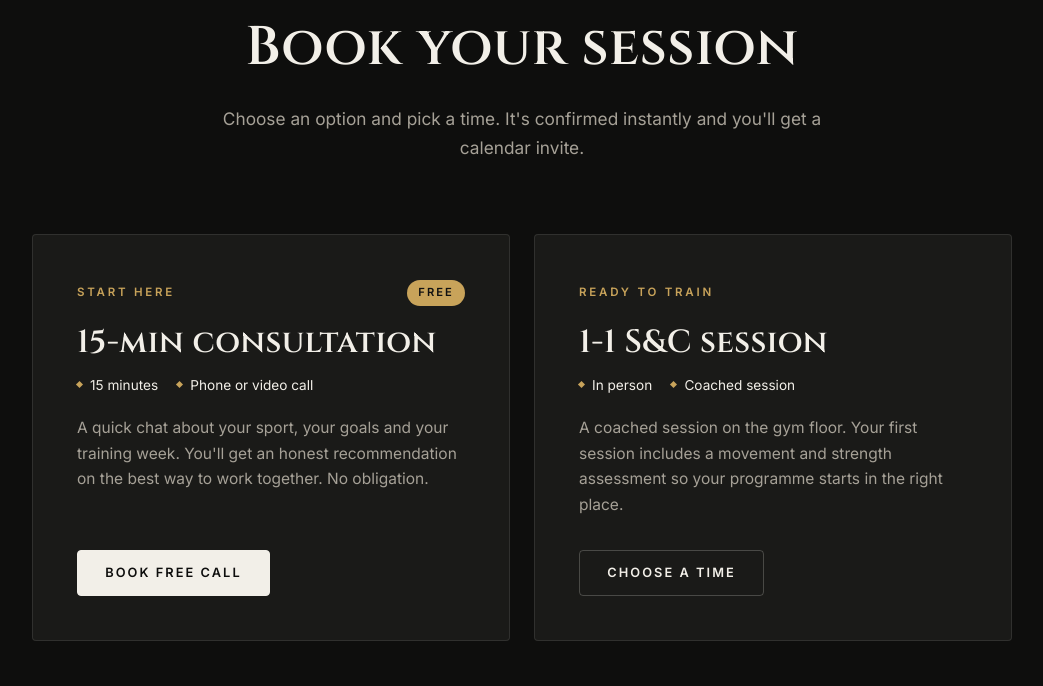
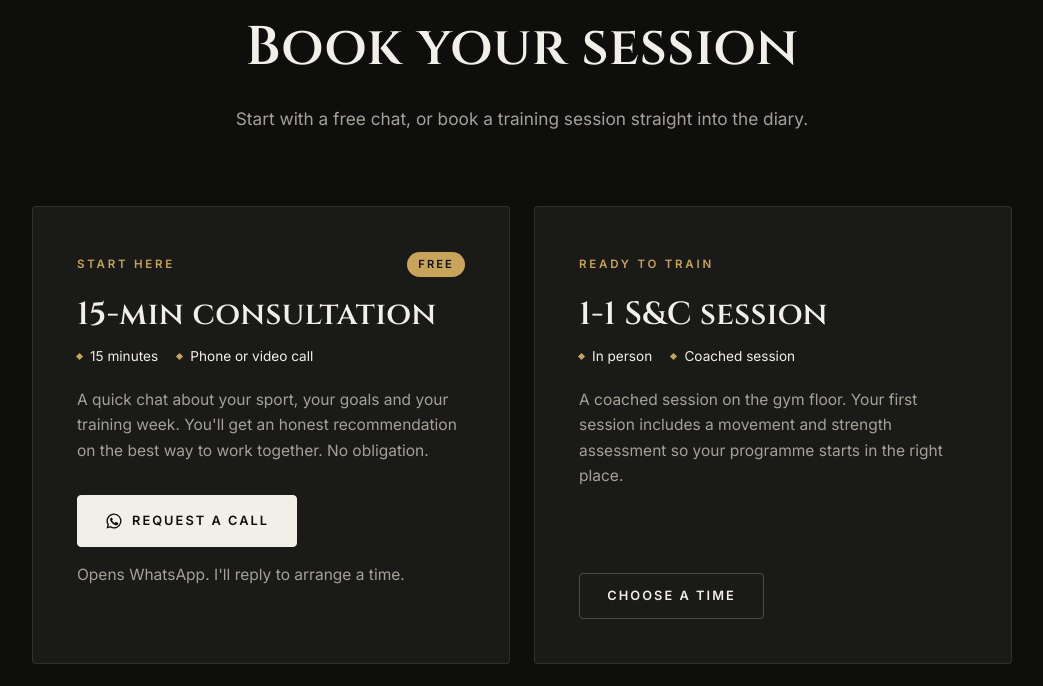
Before and after one commit to tommy-wood/tommy-wood.github.io, a plain HTML site: page index.html in a window 1280 px wide. Shown: the part 6505-7191 px from the top of the page, without its empty margins (118-1161 px from the left). Drawn offline with Linux system fonts and the light colour scheme.

Commit message:
Consultation card: request a call via WhatsApp
Co-Authored-By: Claude Opus 5.5 <noreply@anthropic.com>
Claude-Session: https://claude.ai/code/session_01RUwNBEucoZHFmLJPsMwQ84

```diff
--- a/index.html
+++ b/index.html
@@ -290,7 +290,7 @@
         <div class="section__head section__head--center reveal">
           <p class="eyebrow">Get started</p>
           <h2>Book your session</h2>
-          <p class="section__lead">Choose an option and pick a time. It's confirmed instantly and you'll get a calendar invite.</p>
+          <p class="section__lead">Start with a free chat, or book a training session straight into the diary.</p>
         </div>
         <div class="options reveal">
           <article class="option">
@@ -301,7 +301,11 @@
             <h3>15-min consultation</h3>
             <p class="option__meta"><span>15 minutes</span><span>Phone or video call</span></p>
             <p>A quick chat about your sport, your goals and your training week. You'll get an honest recommendation on the best way to work together. No obligation.</p>
-            <button type="button" class="btn" data-book="consult">Book free call</button>
+            <button type="button" class="btn" data-book="consult">
+              <svg viewBox="0 0 24 24" width="18" height="18" aria-hidden="true"><path fill="currentColor" d="M12 2a10 10 0 0 0-8.6 15.1L2 22l5-1.3A10 10 0 1 0 12 2Zm0 18.2a8.2 8.2 0 0 1-4.2-1.2l-.3-.2-3 .8.8-2.9-.2-.3A8.2 8.2 0 1 1 12 20.2Zm4.5-6.1c-.2-.1-1.5-.7-1.7-.8-.2-.1-.4-.1-.6.1l-.8 1c-.1.2-.3.2-.5.1a6.7 6.7 0 0 1-3.3-2.9c-.2-.4.2-.4.7-1.3.1-.2 0-.3 0-.4l-.8-1.8c-.2-.5-.4-.4-.6-.4h-.5a1 1 0 0 0-.7.3 3 3 0 0 0-.9 2.2 5.2 5.2 0 0 0 1.1 2.7 11.9 11.9 0 0 0 4.6 4c1.7.7 2.3.8 3.2.7a2.7 2.7 0 0 0 1.8-1.3 2.2 2.2 0 0 0 .1-1.3c0-.1-.2-.2-.4-.3Z"/></svg>
+              Request a call
+            </button>
+            <p class="option__note">Opens WhatsApp. I'll reply to arrange a time.</p>
           </article>
           <article class="option">
             <div class="option__top">
--- a/styles.css
+++ b/styles.css
@@ -197,6 +197,7 @@ em { font-style: normal; color: var(--accent); }
 .option__meta span::before { content: ""; width: 5px; height: 5px; background: var(--accent); transform: rotate(45deg); }
 .option > p:not(.option__meta) { color: var(--muted); font-size: .97rem; flex: 1; margin-bottom: 2rem; }
 .option .btn { align-self: flex-start; }
+.option__note { margin: .9rem 0 0; font-size: .82rem; color: var(--muted); }
 
 /* Booking modal */
 .modal { position: fixed; inset: 0; z-index: 80; display: grid; place-items: center; padding: 24px; }
```
